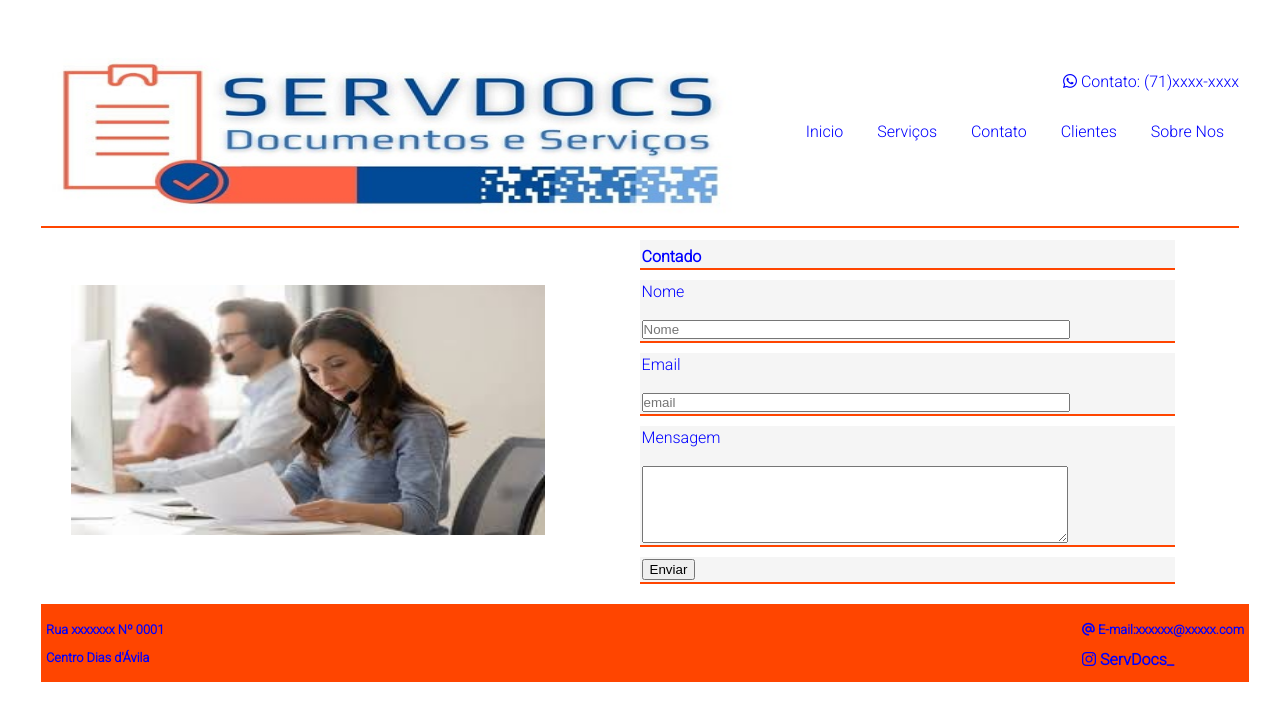
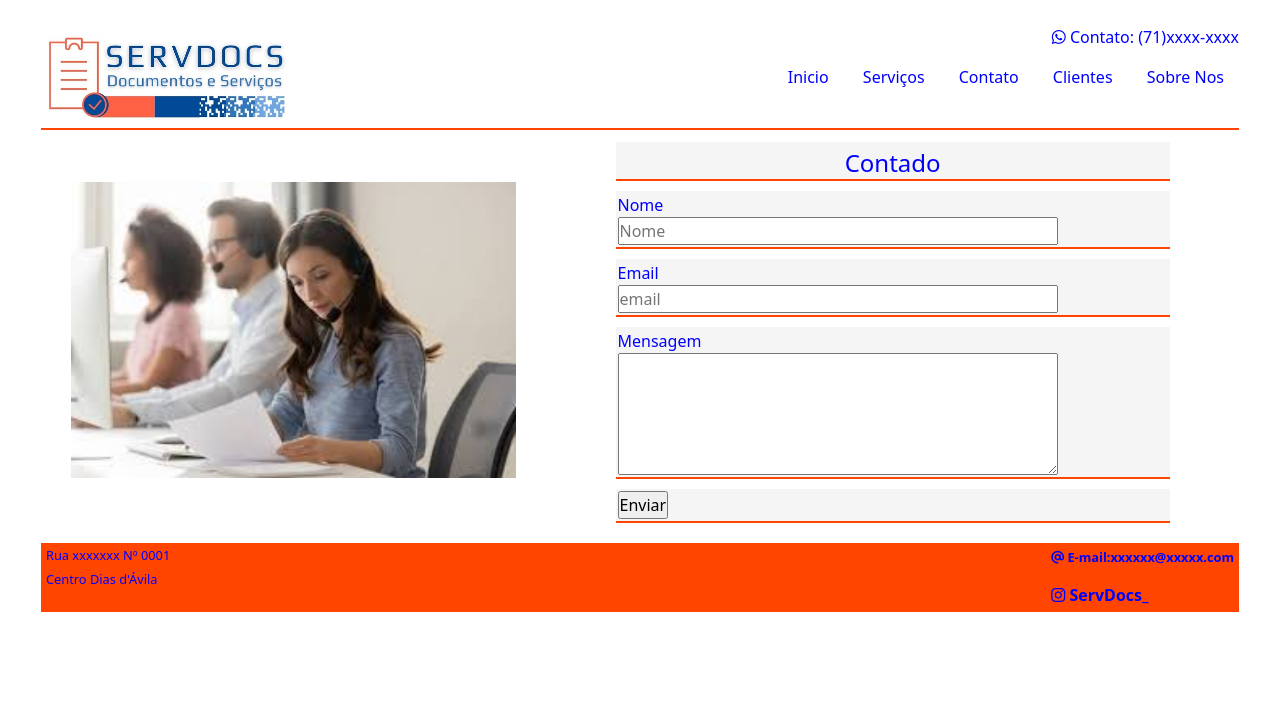
Before and after one commit to Rodrigo2811/ServDocs, a plain HTML site: page contato.html in a window 1280 px wide. Drawn offline with Linux system fonts and the light colour scheme; a web font is replaced by a local one.

Commit message:
atualizando servdocs

```diff
--- /dev/null
+++ b/Scss/_body.scss
@@ -0,0 +1,55 @@
+body {
+    background-color: white;
+    font-family: "roboto", sans-serif;
+    margin: 0 auto;
+    padding: 0 auto;
+    }
+
+h3{
+    font-size: .8rem !important;
+}
+section h4{
+    text-align: center;
+    color: blue;
+}
+
+
+    section h4{
+    width: 100%;
+    margin-top: 5px;
+ }
+
+.servicos{
+    display: inline-flex;
+    background-color: white;
+    border: 2px solid orangered;
+    margin: 1.8rem;
+    padding: .8rem;
+
+}
+
+
+article{
+    display: flex;
+    align-items: center;
+    justify-content: center;
+    flex-direction: row;
+    margin-top: 2px;
+    color: blue;
+    text-align: center;
+
+}
+
+article p{
+    border-bottom: 2px solid #ff4500;
+    margin: 5px;
+    align-items: center;
+    padding: 5px;
+}
+
+
+#carouselExampleInterval{
+    width: 100%;
+    height: 15%;
+    margin: 20px auto 20px;
+}
--- /dev/null
+++ b/Scss/_estilos.scss
@@ -0,0 +1,11 @@
+@import url('https://fonts.googleapis.com/css2?family=Beau+Rivage&family=Roboto:wght@300&display=swap');
+
+
+
+@import "reset";
+@import "header";
+@import "nav";
+@import "resposive";
+@import "footer";
+@import "form";
+@import "body";
--- /dev/null
+++ b/Scss/_footer.scss
@@ -0,0 +1,29 @@
+footer{
+    width: 100%;
+    text-align: left;
+    background-color: #ff4500;
+    color: blue;
+    display: flex;
+    flex-direction: row;
+    justify-content: space-between;
+    margin-top: 15px;
+    margin-bottom: 2px;
+    padding: 5px;
+
+}
+
+footer p{
+    text-align: right;
+    font-size: .8rem;
+
+}
+
+.footer1{
+    text-align: left;
+    display: block;
+}
+
+.accordion {
+    padding-top: 10px;
+    padding-bottom: 30px;
+}
--- /dev/null
+++ b/Scss/_form.scss
@@ -0,0 +1,30 @@
+form h4{
+    padding:0;
+    margin: 0;
+    text-align: left;
+}
+form{
+    display: block;
+    width: 70%;
+    justify-content: space-between;
+     }
+
+form div{
+    background: whitesmoke;
+    border: 0;
+    justify-content: space-between;
+    text-align: left;
+    align-items: center;
+    border-bottom: 2px solid #ff4500;
+    width: 80%;
+    height: auto;
+    padding: 2px;
+    margin: 10px auto 5px;
+    }
+
+[type="text"], [type="e-mail"], textarea, label {
+	display: block;
+	width: 80%;
+    margin: 0;
+    padding:0;
+}
--- /dev/null
+++ b/Scss/_header.scss
@@ -0,0 +1,18 @@
+
+header{
+    margin-top: 2px;
+    border-bottom: 2px solid orangered;
+    color: blue;
+    display: flex ;
+    flex-direction: row;
+    justify-content: space-between ;
+    align-items: center ;
+    width: 100% ;
+   }
+
+
+
+   header img {
+    width: 600px;
+    height: auto;
+}
--- /dev/null
+++ b/Scss/_nav.scss
@@ -0,0 +1,21 @@
+li{
+    display: inline;
+    margin: 15px;
+    align-items: center;
+    }
+
+a{
+
+    color: blue !important;
+    text-decoration: none !important;
+
+}
+
+a:hover{
+    color: #ff4500 !important;
+    transition: 0.3s all !important;
+}
+
+ul p{
+    text-align: right;
+}
--- /dev/null
+++ b/Scss/_reset.scss
@@ -0,0 +1,12 @@
+*{
+
+    margin: 0;
+    padding: 0;
+    font-size: 100%;
+    box-sizing: border-box;
+}
+
+html{
+    max-width: 1198px;
+    margin: 0 auto !important;
+}
--- a/cliente.html
+++ b/cliente.html
@@ -4,14 +4,15 @@
 	<meta charset="utf-8">
 	<meta name="viewport" content="width=device-width, initial-scale=1">
 	<title>ServDocs-Clientes</title>
-	<link rel="stylesheet" type="text/css" href="./css/meucss.css">
+	<link rel="stylesheet" type="text/css" href="./css/novo.css">
 	<link rel="stylesheet" type="text/css" href="./css/meugrafico.css">
-
+	<link rel="stylesheet" href="./css/bootstrap.min.css">
+	<script src="./JS/bootstrap.min.js"></script>
 </head>
 <body>
 		<header>
 			<div>
-			<img src="./imagens/logoservdocs.jpeg">
+			<img  class="img-logo" src="./imagens/logoservdocs.jpeg">
 			</div>
 		<nav>
 
--- a/contato.html
+++ b/contato.html
@@ -1,18 +1,22 @@
 <!DOCTYPE html>
 <html lang="pt-br">
+
 <head>
 	<meta charset="utf-8">
 	<meta name="viewport" content="width=device-width, initial-scale=1">
 	<title>ServDocs-Contato</title>
-	<link rel="stylesheet" type="text/css" href="./css/meucss.css">
+	<link rel="stylesheet" type="text/css" href="./css/novo.css">
 	<link rel="stylesheet" type="text/css" href="./css/meugrafico.css">
+	<link rel="stylesheet" href="./css/bootstrap.min.css">
+	<script src="./JS/bootstrap.min.js"></script>
 
 </head>
+
 <body>
 
 	<header>
 		<div>
-			<img src="./imagens/logoservdocs.jpeg">
+			<img class="img-logo" src="./imagens/logoservdocs.jpeg">
 		</div>
 
 		<nav>
@@ -27,7 +31,6 @@
 			</ul>
 		</nav>
 	</header>
-
 
 	<section>
 		<article>
@@ -60,16 +63,18 @@
 	</section>
 	</article>
 
-
 	<footer>
 		<div class="footer1">
 			<h3>Rua xxxxxxx Nº 0001
 				<h3>Centro Dias d'Ávila</h3>
 			</h3>
 		</div>
-		<b><p> <i class="fa-solid fa-at"></i> E-mail:xxxxxx@xxxxx.com</p>
-		<i class="fa-brands fa-instagram"></i><a href="https://instagram.com/servidocs_?igshid=YmMyMTA2M2Y="> ServDocs_</a>
+		<b>
+			<p> <i class="fa-solid fa-at"></i> E-mail:xxxxxx@xxxxx.com</p>
+			<i class="fa-brands fa-instagram"></i><a href="https://instagram.com/servidocs_?igshid=YmMyMTA2M2Y=">
+				ServDocs_</a>
 	</footer>
 	<script src="https://kit.fontawesome.com/6603d8438e.js" crossorigin="anonymous"></script>
 </body>
+
 </html>
--- a/css/meucss.css
+++ b/css/meucss.css
@@ -1,7 +1,11 @@
 @import url('https://fonts.googleapis.com/css2?family=Beau+Rivage&family=Roboto:wght@300&display=swap');
 
 
+*{
+margin: 0;
+padding:0;
 
+}
 
 
 html{
--- a/css/meugrafico.css
+++ b/css/meugrafico.css
@@ -1,20 +1,25 @@
 
 
 .imagem-home:hover{
-
+ animation: toTop;
+ animation-duration: 1s;
  filter: drop-shadow(10px 5px 10px grey);
 
 }
 .imagem-home{
+
+    border-radius: 1rem;
+    display: grid;
     width: 90%;
     cursor: pointer;
+    position: relative;
 
 }
 
 .imagem-contato{
     width: 50%;
     padding: 30px;
-    height: 250px;
+    height: auto;
     align-items: top;
 
 }
@@ -26,21 +31,20 @@
 .servicos:hover{
     background-color: #ff4500;
     transition: 0.3s all;
-   filter: grayscale(30%);
+    filter: grayscale(30%);
     cursor: pointer;
 }
 
 #carouselExampleDark{
-    width: 70%;
+   width: 100%;
    margin-top: 10px;
    margin-bottom: 10px;
    margin-left: auto;
    margin-right: auto;
-   height: 50%;
+   height: auto;
 
 }
 
 .img-logo{
-
-    width: 80%;
+    width: 50%;
 }
```
Also changed, not shown: home.html (+1 -1 lines), servicos.html (+2 -2 lines), sobre.html (+4 -2 lines), Scss/_resposive.scss (added), css/novo.css (added), 1 other file. Lines whose indentation alone changed are shown as unchanged.
